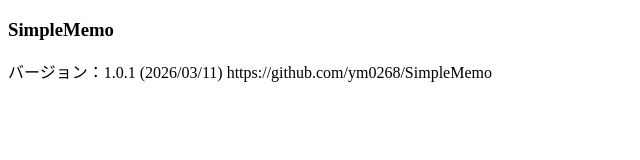
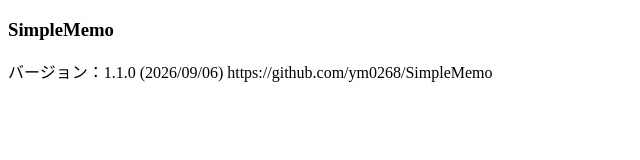
Before and after one commit to ym0268/SimpleMemo, an Electron app: page src/renderer/version_window.html in a window 1280 px wide. Shown: the full height of the page, 0-640 px from the left. Drawn offline with Linux system fonts and the light colour scheme.

Commit message:
chg バージョンウィンドウのバージョンをv1.1.0に更新

```diff
--- a/src/renderer/version_window.html
+++ b/src/renderer/version_window.html
@@ -6,6 +6,6 @@
 </head>
 <body>
     <h3>SimpleMemo</h3>
-    バージョン：1.0.1 (2026/03/11)
+    バージョン：1.1.0 (2026/09/06)
     https://github.com/ym0268/SimpleMemo
 </body>
```
